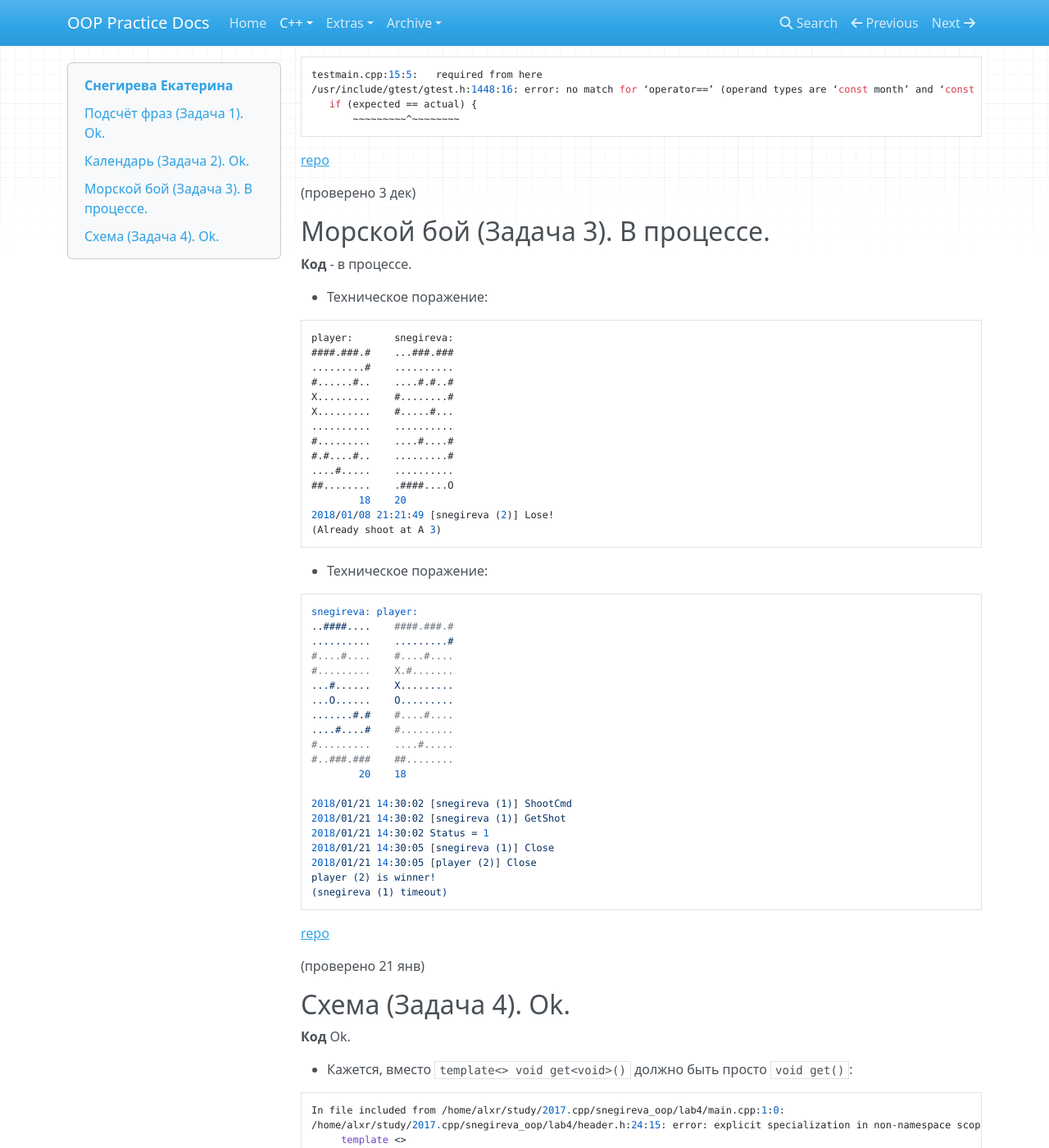
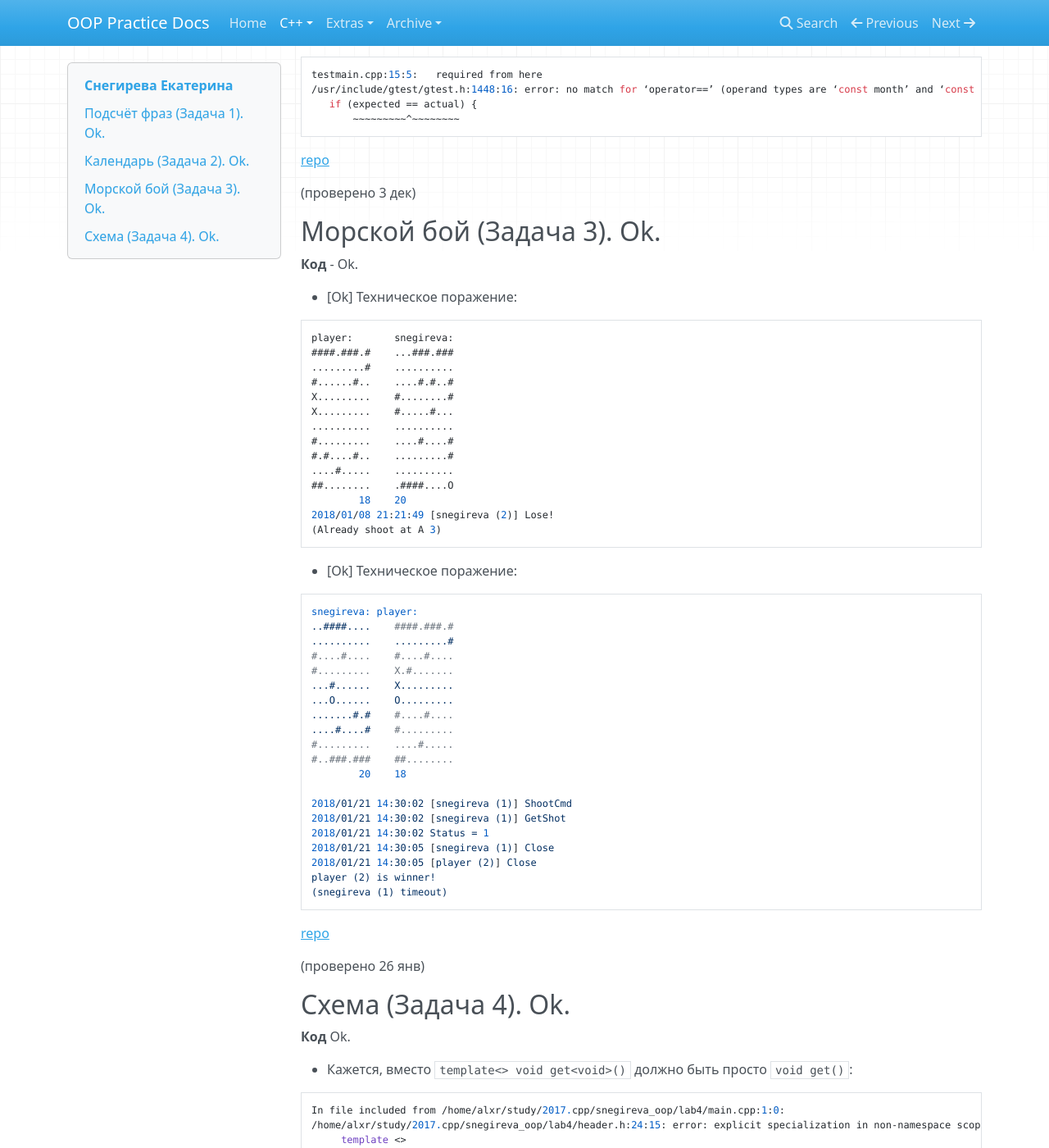
Before and after one commit to avoronkov/oop, an MkDocs documentation site: the page built from docs/2017.cpp/results/snegireva.md, in a window 1280 px wide and 1400 px high, scrolled down 798 px. Shown: the whole window at 82% size. Built offline with MkDocs 1.6.1, drawn with Linux system fonts in a browser that asks for light colours; nearby versions of some CDN libraries; old or Windows-style settings are respelled for this version of MkDocs.

Commit message:
update snegireva results

````diff
--- a/docs/2017.cpp/results/snegireva.md
+++ b/docs/2017.cpp/results/snegireva.md
@@ -46,11 +46,11 @@ testmain.cpp:15:5:   required from here
 
 (проверено 3 дек)
 
-## Морской бой (Задача 3). В процессе.
+## Морской бой (Задача 3). Ok.
 
-**Код** - в процессе.
+**Код** - Ok.
 
-- Техническое поражение:
+- [Ok] Техническое поражение:
 ```C++
 player:       snegireva:
 ####.###.#    ...###.###
@@ -68,7 +68,7 @@ X.........    #.....#...
 (Already shoot at A 3)
 ```
 
-- Техническое поражение:
+- [Ok] Техническое поражение:
 ```
 snegireva: player:
 ..####....    ####.###.#
@@ -94,7 +94,7 @@ player (2) is winner!
 
 [repo](https://bitbucket.org/snegireva_oop/spyair_kek)
 
-(проверено 21 янв)
+(проверено 26 янв)
 
 ## Схема (Задача 4). Ok.
 
````
Also changed, not shown: docs/2017.cpp/results.md (+1 -1 lines).
